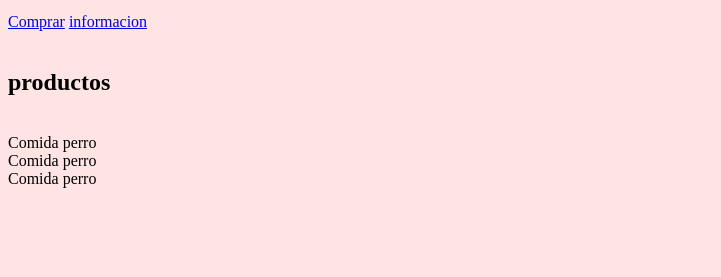
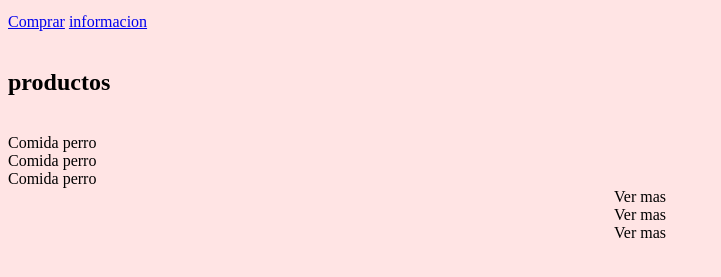
Before and after one commit to Playdbunny/OPCION2, a plain HTML site: page index.html in a window 1280 px wide. Shown: the part 321-598 px from the top of the page, without its empty margins (0-721 px from the left). Drawn offline with Linux system fonts and the light colour scheme.

Commit message:
modified:   index.html

```diff
--- a/index.html
+++ b/index.html
@@ -65,14 +65,31 @@
             </div>
 
             <div class="pro1 tab-content">
-                <div>
+                <div class="box-container-1">
 
                 </div>
-
+                <center>
+                    <div class="load-more" id="load-more-1">Ver mas</div>
+                </center>
             </div>
 
+            <div class="pro2 tab-content">
+                <div class="box-container-2">
 
+                </div>
+                <center>
+                    <div class="load-more" id="load-more-2">Ver mas</div>
+                </center>
+            </div>
 
+            <div class="pro3 tab-content">
+                <div class="box-container-3">
+
+                </div>
+                <center>
+                    <div class="load-more" id="load-more-3">Ver mas</div>
+                </center>
+            </div>
 
 
         </div>
```
